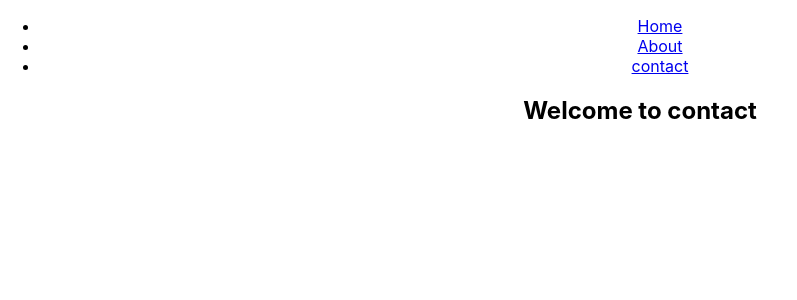
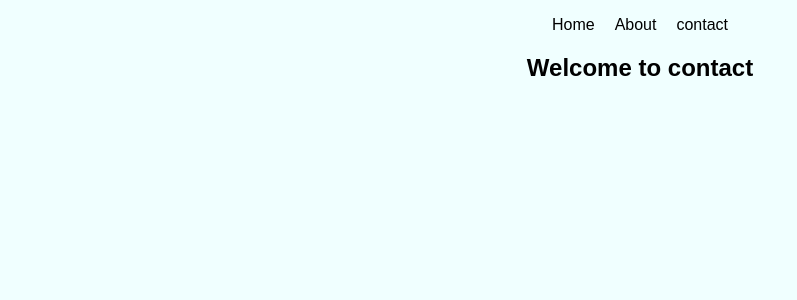
Before and after one commit to vipersolo/React-Practice, a React (Create React App) app: page /contact in a window 1280 px wide. Shown: the top 300 px of the page, without its empty margins (0-797 px from the left). Built offline with nearby package versions, Linux system fonts and the light colour scheme.

Commit message:
css applied to Site.js

```diff
--- a/src/App.js
+++ b/src/App.js
@@ -1,5 +1,5 @@
 // import logo from './logo.svg';
-import './App.css';
+// import './App.css';
 import {Component} from 'react';
 import Site from './navigationpage/Site';
 // import FormData from './functional_components/FormData'
--- /dev/null
+++ b/src/navigationpage/Site.css
@@ -0,0 +1,27 @@
+body{
+    font-family: Arial, Helvetica, sans-serif;
+    background-color: azure;
+    margin: 0;
+    padding: 0;
+}
+
+h2{
+    text-align: center;
+    color: black;
+}
+
+nav ul{
+    display: flex;
+    list-style: none;
+    padding: 0;
+    justify-content: center;
+}
+
+nav li{
+    margin: 0 10px;
+}
+
+nav a{
+    text-decoration: none;
+    color: black;
+}
--- a/src/navigationpage/Site.js
+++ b/src/navigationpage/Site.js
@@ -5,7 +5,7 @@ import Home from './Home'
 import Contact from './Contact'
 import Team from './Team'
 import Company from './Company'
-
+import './Site.css'
 
 function Site() {
   return (
```
